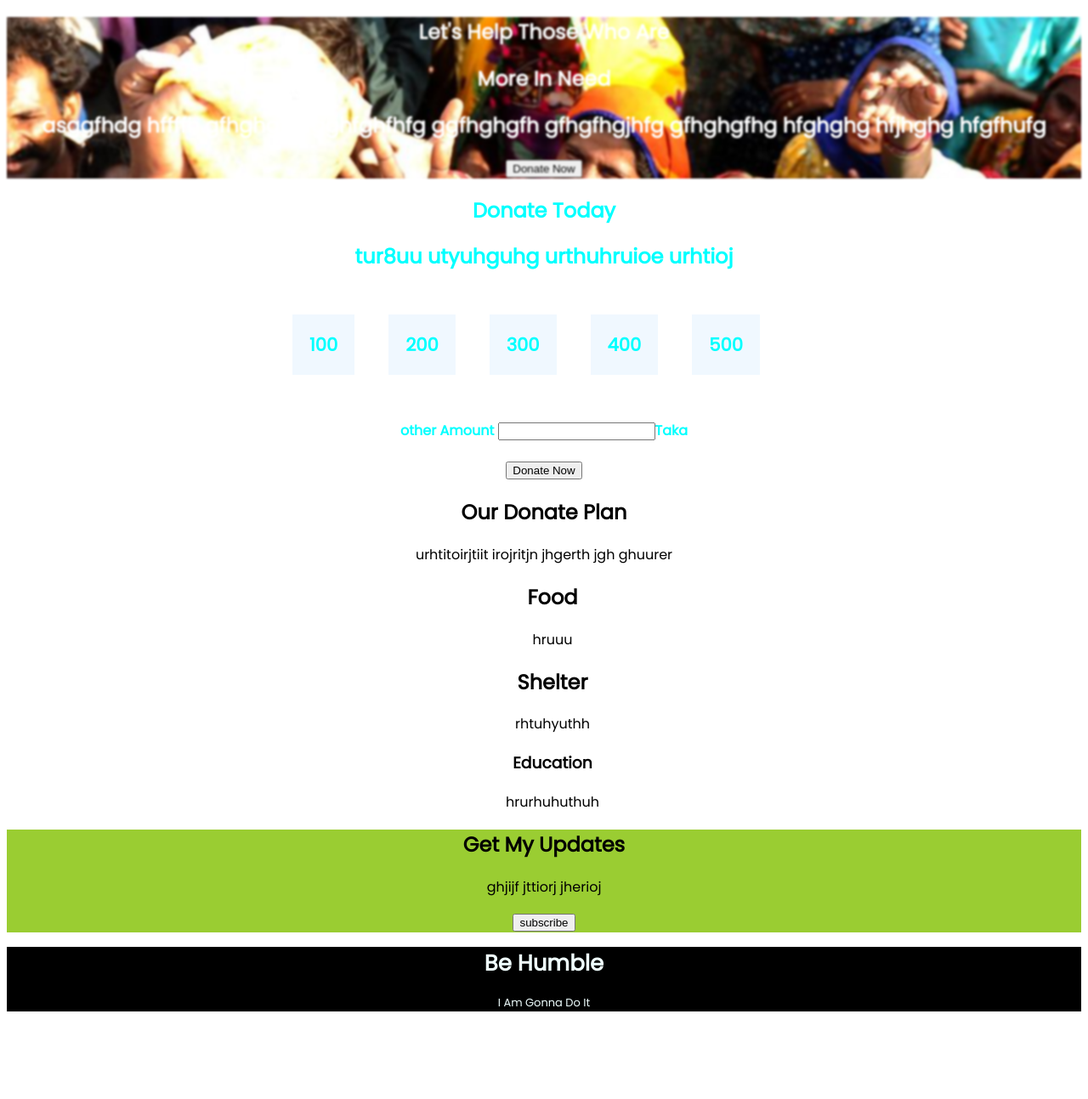
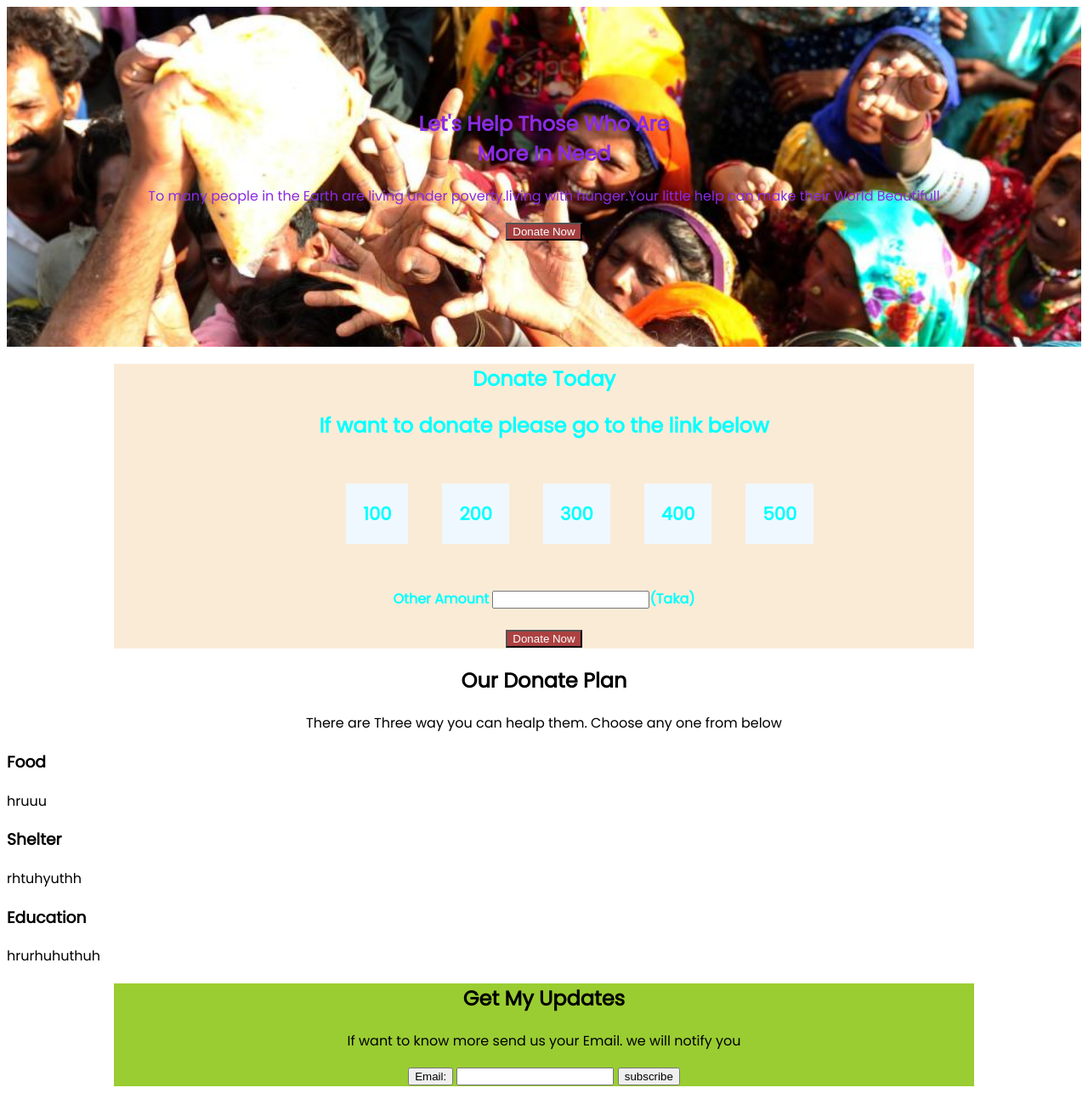
Before and after one commit to syed-zahid/Assignments-Milestone1, a plain HTML site: page index.html in a window 1280 px wide. Shown: the top 1293 px of the page at 85% size. Before the commit the page ends 1203 px from the top, so only its background shows below. Drawn offline with Linux system fonts and the light colour scheme.

Commit message:
fourth commit

```diff
--- a/index.html
+++ b/index.html
@@ -16,10 +16,11 @@
     <section>
         <!--Banner Section-->
         <div id="banner">
-            <h1>Let's Help Those Who Are</h1>
-            <h1>More In Need</h1>
-            <h2>asggfhdg hffffh gfhghgfh fgghfghfhfg ggfhghgfh gfhgfhgjhfg gfhghgfhg hfghghg hfjhghg hfgfhufg</h2>
-            <button>Donate Now</button>
+            <h1>Let's Help Those Who Are <br />
+                More In Need</h1>
+            <p>To many people in the Earth are living under poverty.living with hunger.Your little help can make their
+                World Beautifull</p>
+            <button class="donate1">Donate Now</button>
             <section>
         </div>
 
@@ -30,7 +31,7 @@
 
         <div class="middle">
             <h1>Donate Today</h1>
-            <h2>tur8uu utyuhguhg urthuhruioe urhtioj </h2>
+            <h2>If want to donate please go to the link below </h2>
             <div class="flexible-container">
                 <h3>100</h3>
                 <h3>200</h3>
@@ -38,8 +39,8 @@
                 <h3>400</h3>
                 <h3>500</h3>
             </div>
-            <h4>other Amount <input>Taka </h4>
-            <button>Donate Now</button>
+            <h4>Other Amount <input>(Taka)</h4>
+            <button class="donate2">Donate Now</button>
     </section>
     <!--End of Donate Today-->
 
@@ -47,15 +48,20 @@
     <section>
         <div class="donation">
             <h1>Our Donate Plan</h1>
-            <p>urhtitoirjtiit irojritjn jhgerth jgh ghuurer </p>
+            <p>There are Three way you can healp them. Choose any one from below </p>
         </div>
-        <div class="donation-plan">
+        <Section>
             <h1>Food</h1>
-            <p>hruuu</p>
-            <h2>Shelter</h2>
-            <p>rhtuhyuthh</p>
-            <h3>Education</h3>
-            <p>hrurhuhuthuh</p>
+            <p1>hruuu</p1>
+        </Section>
+        <section>
+            <h1>Shelter</h1>
+            <p1>rhtuhyuthh</p1>
+        </section>
+        <section>
+            <h1>Education</h1>
+            <p1>hrurhuhuthuh</p1>
+        </section>
         </div>
 
 
@@ -70,7 +76,9 @@
     <Section>
         <div class="my-updates">
             <h1>Get My Updates</h1>
-            <p>ghjijf jttiorj jherioj</p>
+            <p>If want to know more send us your Email. we will notify you</p>
+            <button>Email:</button>
+            <input type="email" name="Email:" id="">
             <button type="submit">subscribe</button>
         </div>
 
--- a/style.css
+++ b/style.css
@@ -4,18 +4,33 @@ body {
 
 #banner {
     text-align: center;
-    color: white;
+    color: blueviolet;
     background-image: url(images/donation0.jpg);
     background-repeat: no-repeat;
     background-size: 100%;
-    filter: blur(1px);
+    filter: blur(10%);
+    height: 300px;
+    padding-top: 100px;
 
+}
+
+p#banner {
+    size: 14px;
+
+}
+
+.donate1 {
+    color: white;
+    background-color: rgb(164, 62, 62);
 }
 
 .middle {
     text-align: center;
     color: aqua;
     flex: none;
+    background-color: antiquewhite;
+    width: 80%;
+    margin: auto;
 }
 
 .flexible-container h3 {
@@ -25,6 +40,11 @@ body {
     margin-left: 20px;
     margin-right: 20px;
     text-align: center;
+}
+
+.donate2 {
+    background-color: rgb(172, 65, 65);
+    color: white;
 }
 
 .flexible-container {
@@ -41,13 +61,21 @@ body {
 }
 
 .donation-plan {
+    padding: 20px;
+    padding-right: 20px;
+    background-color: rgb(11, 119, 214);
+    margin-left: 20px;
+    margin-right: 20px;
     text-align: center;
-    padding-left: 20px;
+    flex: none;
+    width: 100%;
 }
 
 .my-updates {
     text-align: center;
     background-color: yellowgreen;
+    width: 80%;
+    margin: auto;
 }
 
 .footer {
```
